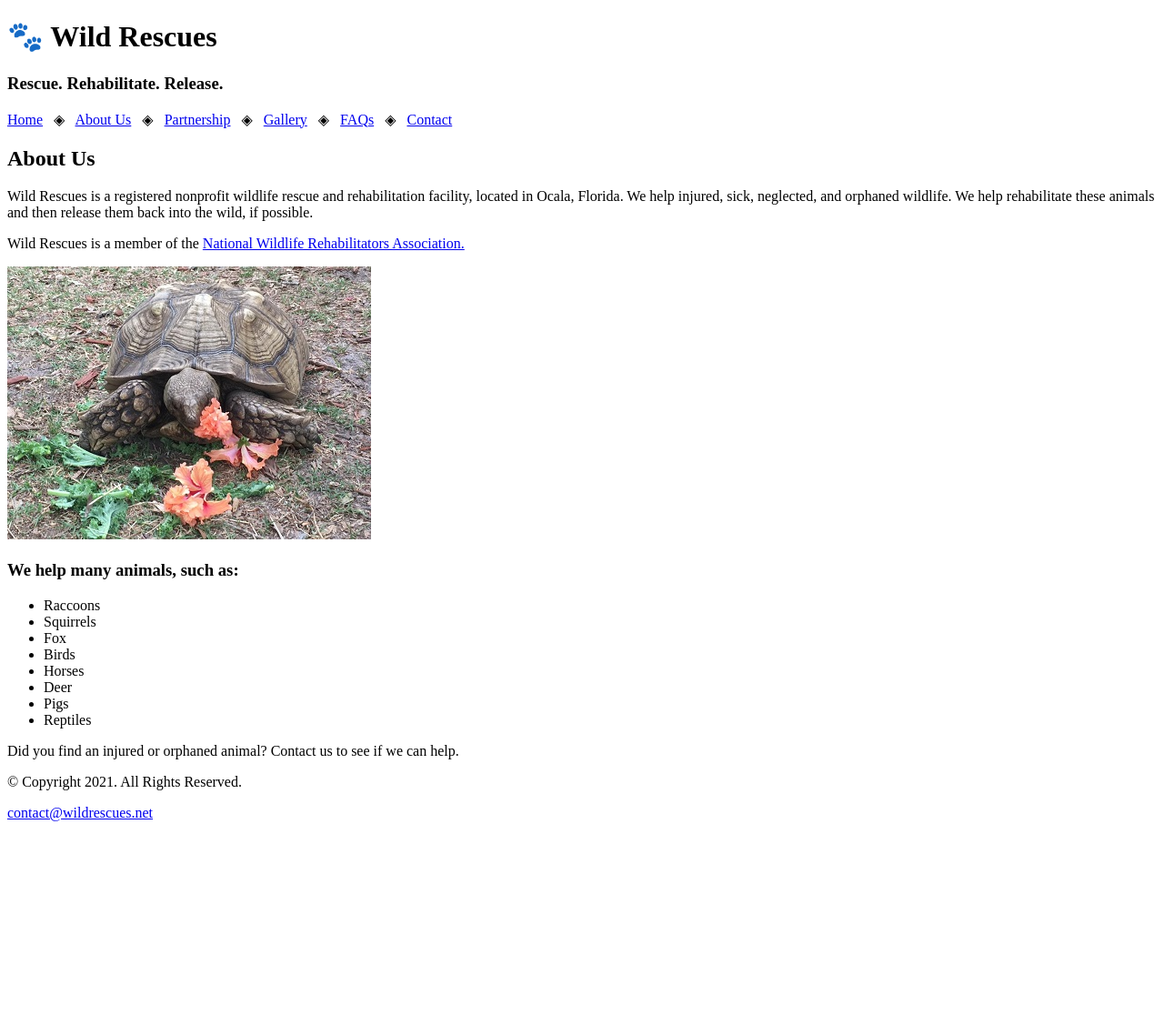
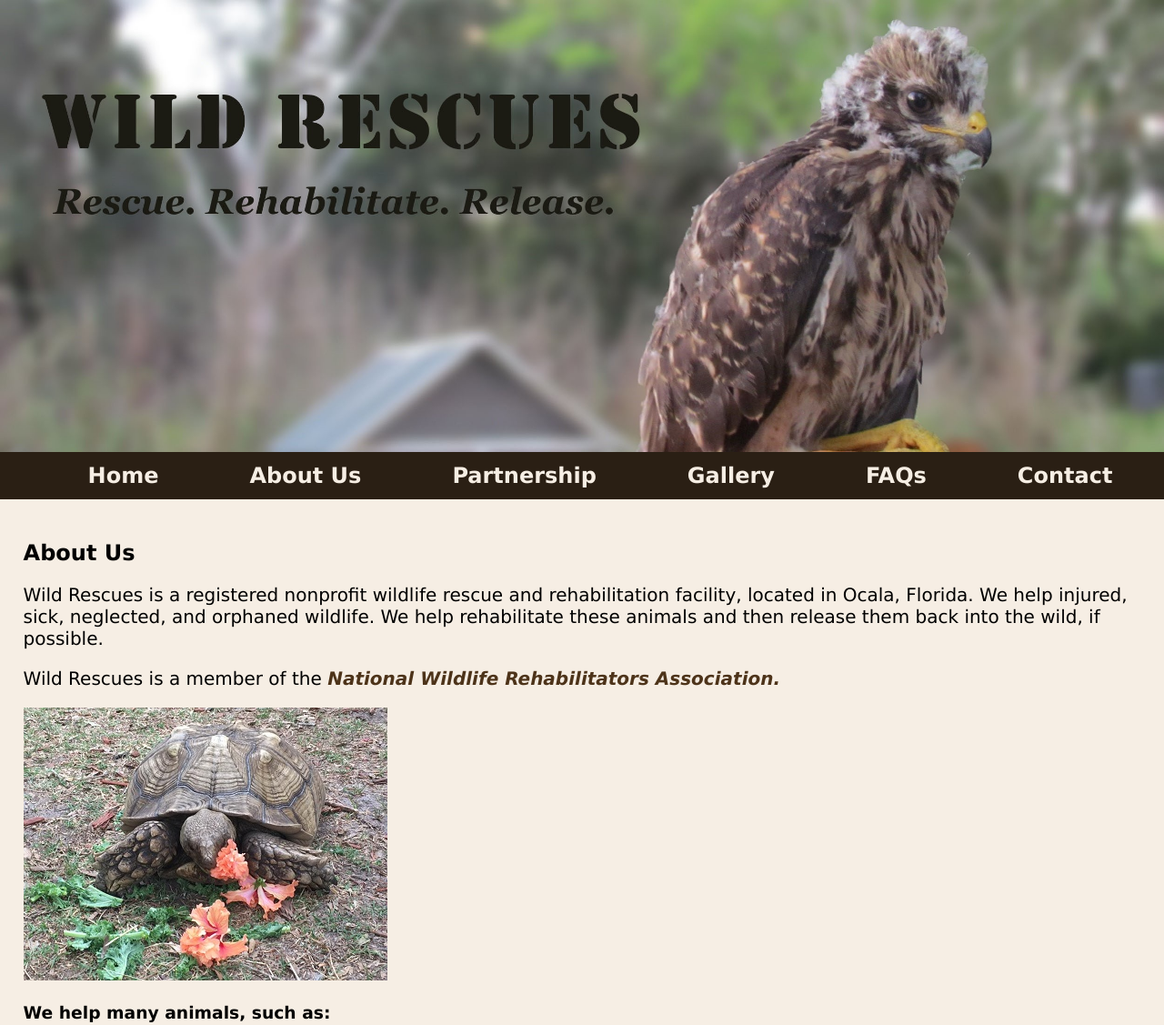
Before and after one commit to 144Sp24/ch4lab2-BrennanMatthews, a plain HTML site: page about.html in a window 1280 px wide. Shown: the top 1127 px of the page at 91% size. Before the commit the page ends 919 px from the top, so only its background shows below. Drawn offline with Linux system fonts and the light colour scheme.

Commit message:
Added css content

```diff
--- a/about.html
+++ b/about.html
@@ -1,28 +1,30 @@
 <!DOCTYPE html>
 <!--
-	Student Name: Maria Cruz
+	Student Name: Brennan Matthews
 	File Name: about.html
-	Today's Date: May 20, 2021
+	Today's Date: February 07, 2024
  -->
 <html lang="en">
 <head>
 	<title>Wild Rescues: About Us</title>
 	<meta charset="utf-8">
+    <link rel="stylesheet" href="css/styles.css">
 </head>
 <body>
 
 	<header>
-		<h1>&#128062; Wild Rescues</h1>
-		<h3>Rescue. Rehabilitate. Release.</h3>
+		<a href="index.html"><img src="images/baby-hawk.jpg" alt="rescued baby hawk"></a>
 	</header>
 
 	<nav>
-		<p><a href="index.html">Home</a> &nbsp; &#9672; &nbsp;
-		<a href="about.html">About Us</a> &nbsp; &#9672; &nbsp;
-		<a href="partnership.html">Partnership</a> &nbsp; &#9672; &nbsp;
-		<a href="gallery.html">Gallery</a> &nbsp; &#9672; &nbsp;
-		<a href="faqs.html">FAQs</a> &nbsp; &#9672; &nbsp;
-		<a href="contact.html">Contact</a></p>
+		<ul>
+            <li><a href="index.html">Home</a></li>
+            <li><a href="about.html">About Us</a></li>
+            <li><a href="partnership.html">Partnership</a></li>
+            <li><a href="gallery.html">Gallery</a></li>
+            <li><a href="faqs.html">FAQs</a></li>
+            <li><a href="contact.html">Contact</a></li>
+        </ul>
 	</nav>
 
 	<!-- Use the main area to add the main content to the webpage -->
@@ -32,9 +34,9 @@
 
             <h2>About Us</h2>
             <p>Wild Rescues is a registered nonprofit wildlife rescue and rehabilitation facility, located in Ocala, Florida. We help injured, sick, neglected, and orphaned wildlife. We help rehabilitate these animals and then release them back into the wild, if possible.</p>
-            <p>Wild Rescues is a member of the <a href="https://www.nwrawildlife.org/" target="_blank">National Wildlife Rehabilitators Association.</a></p>
+            <p>Wild Rescues is a member of the <a href="https://www.nwrawildlife.org/" target="_blank" class="link">National Wildlife Rehabilitators Association.</a></p>
 
-            <img src="images/tortoise.jpg" alt="tortoise eating vegetation" height="300" width="400">
+            <img src="images/tortoise.jpg" alt="tortoise eating vegetation">
 
             <h3>We help many animals, such as:</h3>
             <ul>
@@ -48,7 +50,7 @@
                 <li>Reptiles</li>
             </ul>
 
-            <p>Did you find an injured or orphaned animal? Contact us to see if we can help.</p>
+            <p>Did you find an injured or orphaned animal? <a href="index.html" class="action">Contact us to see if we can help. </a></p>
 
         </div>
 
--- /dev/null
+++ b/css/styles.css
@@ -0,0 +1,100 @@
+/*
+Author: Brennan Matthews
+Date: February 07, 2024
+File Name: styles.css
+*/
+/* CSS Reset */
+body, header, nav, main, footer, img, h1, h3 {
+    margin: 0;
+    padding: 0;
+    border: 0;
+}
+
+/* Style rules for body and images*/
+body{
+     background-color: #f6eee4;
+}
+
+img {
+    max-width: 100%;
+    display: block;
+}
+
+/* Style rules for navigation area*/
+nav {
+    background-color: #2a1f14;
+}
+
+nav ul {
+    margin: 0;
+    text-align: center;
+}
+
+nav li {
+    display: inline-block;
+    font-size: 1.5em;
+    font-family: Geneva, Arial, sans-serif;
+    font-weight: bold;
+}
+
+nav li a {
+    display: block;
+    color: #f6eee4;
+    padding-top: 0.5em;
+    padding-bottom: 0.5em;
+    padding-left: 2em;
+    padding-right: 2em;
+    text-decoration: none;
+}
+
+/* Style rules for main content */
+main {
+    padding: 2%;
+    font-family: Verdana, Arial, sans-serif;
+}
+
+main p {
+    font-size: 1.25em;
+}
+
+main h3 {
+    padding-top: 2%;
+}
+
+main ul {
+    list-style-type: square;
+}
+
+.link {
+    color:#4d3319;
+    text-decoration: none;
+    font-weight: bold;
+    font-style: italic;
+}
+
+.action {
+    font-size: 1.75em;
+    font-weight: bold;
+    text-align: center;
+}
+
+#contact {
+    text-align: center;
+}
+
+/* Style rules for footer content */
+footer {
+    text-align: center;
+    font-size: 0.85em;
+    background-color: #2a1f14;
+    color: #f6eee4;
+    padding-top: 1%;
+    padding-bottom: 1%;
+    padding-left: 0%;
+    padding-right: 0%;
+}
+
+footer a {
+    color: #f3e6d8;
+    text-decoration: none;
+}
```
Also changed, not shown: contact.html (+14 -12 lines), index.html (+13 -11 lines), template.html (+12 -10 lines), images/baby-hawk.jpg (renamed from baby-hawk.jpg).
